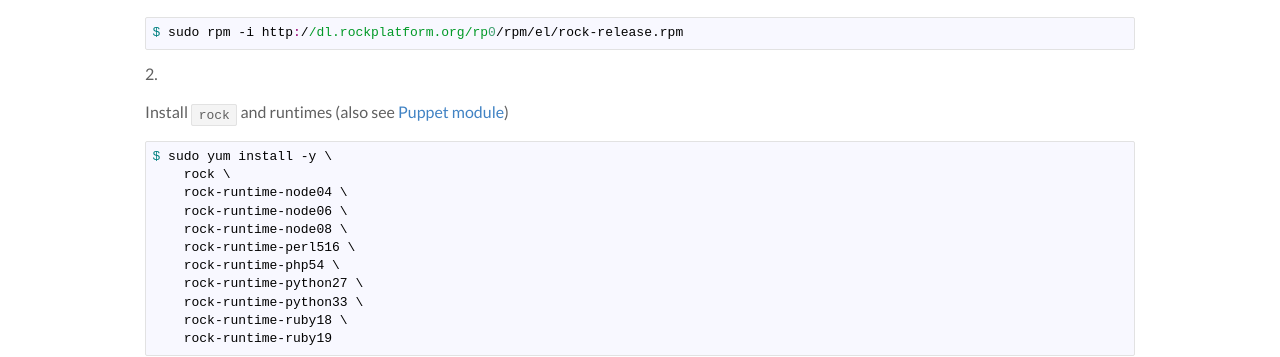
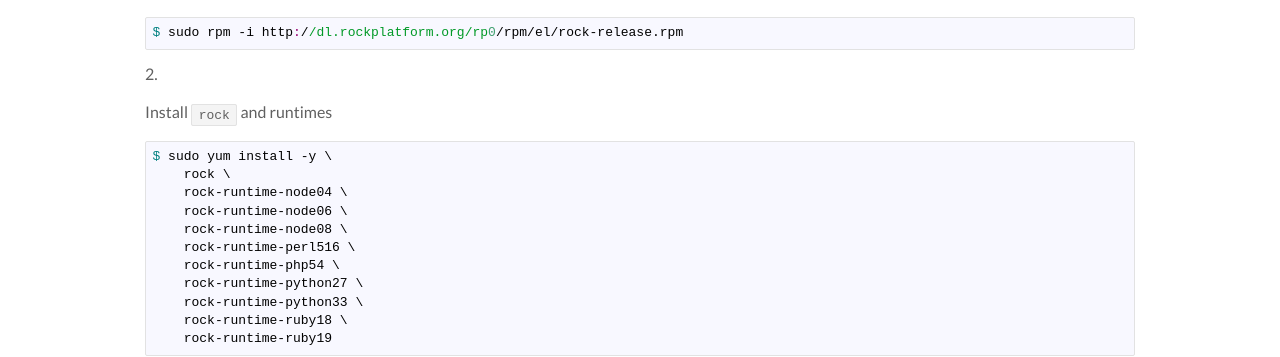
Before and after one commit to silas/rock, a Jekyll site: the page built from install/el/index.md, in a window 1280 px wide. Shown: the part 206-563 px from the top of the page. Built offline with Jekyll 4.4.1, drawn with Linux system fonts in a browser that asks for light colours.

Commit message:
Remove note about puppet module

```diff
--- a/install/el/index.md
+++ b/install/el/index.md
@@ -9,7 +9,7 @@
 
         $ sudo rpm -i http://dl.rockplatform.org/rp0/rpm/el/rock-release.rpm
 
- 1. Install `rock` and runtimes (also see [Puppet module](https://github.com/rockplatform/puppet-rock))
+ 1. Install `rock` and runtimes
 
         $ sudo yum install -y \
             rock \
```
